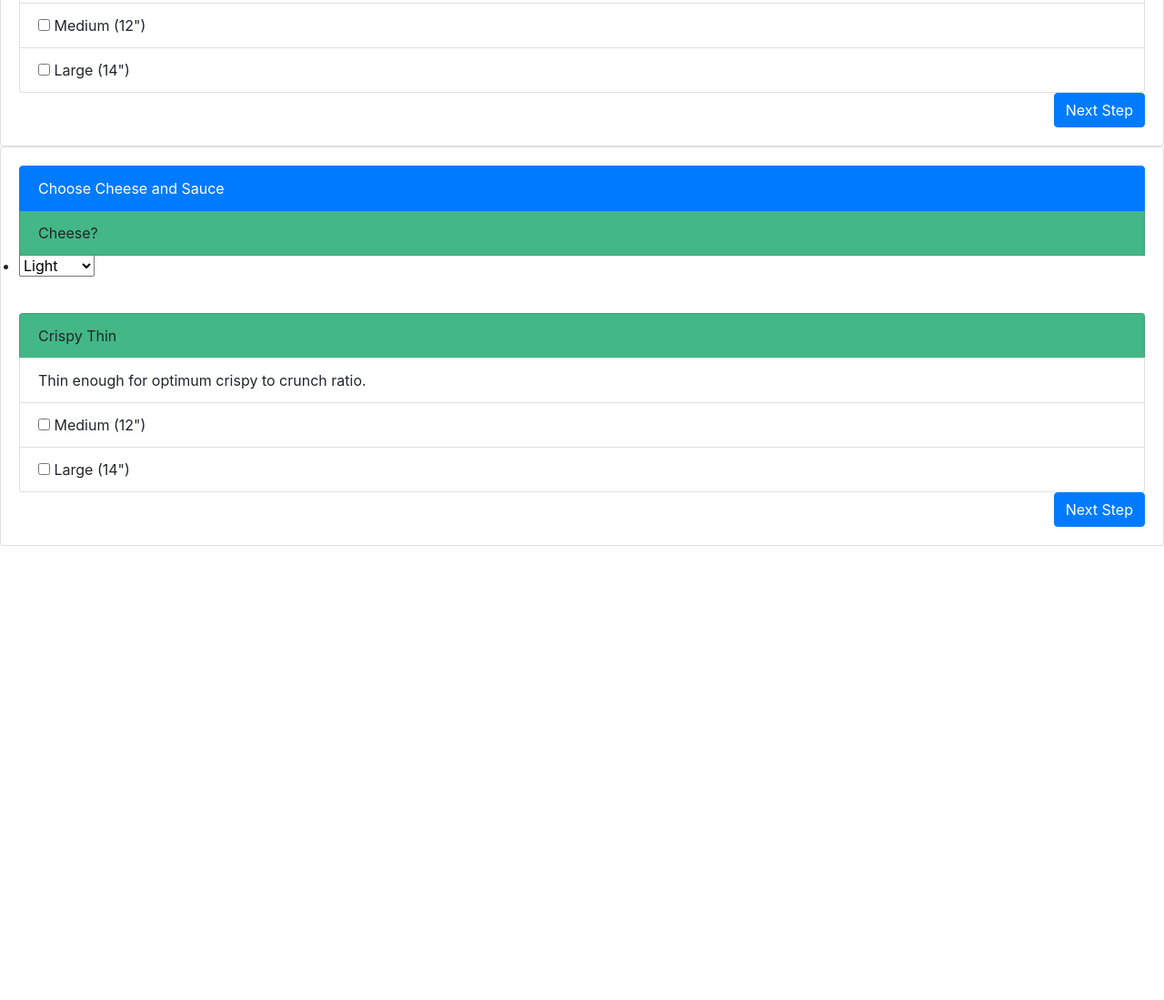
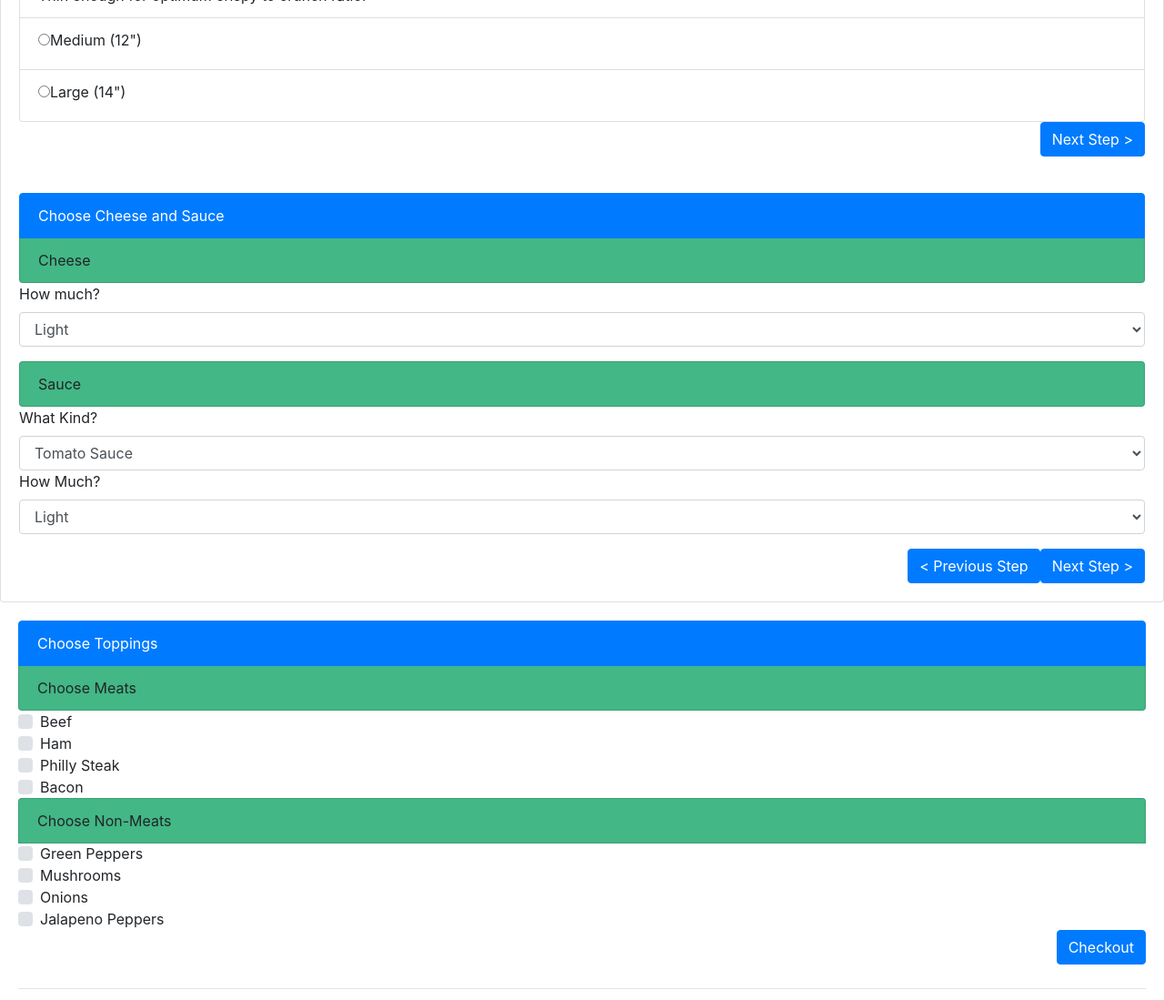
Before and after one commit to chaseohm/codeup-web-exercises, a plain HTML site: page order-pizza.html in a window 1280 px wide. Shown: the part 787-1886 px from the top of the page at 91% size. Before the commit the page ends 1387 px from the top, so only its background shows below. Drawn offline with nearby package versions, Linux system fonts and the light colour scheme.

Commit message:
finished pizza

```diff
--- a/order-pizza.html
+++ b/order-pizza.html
@@ -54,47 +54,117 @@
             <li class="list-group-item active">Choose Size and Crust</li>
             <li class="list-group-item crust">Hand Tossed</li>
             <li class="list-group-item">Garlic seasoned crust with a rich, buttery taste.</li>
-            <li class="list-group-item"><input type="checkbox"> Small (10")</li>
-            <li class="list-group-item"><input type="checkbox"> Medium (12")</li>
+            <li class="list-group-item"><input type="radio" id="small" name="crispy"><label for="small"> Small (10")</label></li>
+            <label class="list-group-item"><input type="radio" id="medium" name="crispy"><label for="medium"> Medium (12")</label></li>
         </ul>
     </div>
     <div class="card-body">
         <ul class="list-group">
             <li class="list-group-item crust">Crispy Thin</li>
             <li class="list-group-item">Thin enough for optimum crispy to crunch ratio.</li>
-            <li class="list-group-item"><input type="checkbox"> Medium (12")</li>
-            <li class="list-group-item"><input type="checkbox"> Large (14")</li>
+            <li class="list-group-item"><input type="radio" id="med" name="crispy"><label for="med"> Medium (12")</label></li>
+            <li class="list-group-item"><input type="radio" id="large" name="crispy"><label for="large"> Large (14")</label></li>
         </ul>
-        <button type="button" class="btn btn-primary">Next Step</button>
+        <div>
+            <button type="button" class="btn btn-primary">Next Step ></button>
         </div>
     </div>
 
-<div class="card">
     <div class="card-body">
-
         <ul class="list-group">
             <li class="list-group-item active">Choose Cheese and Sauce</li>
-            <li class="list-group-item crust">Cheese?</li>
-            <li><select name="How_much_cheese">
-                <option value="Light">Light</option>
-                <option value="Medium">Medium</option>
-                <option value="Heavy">Heavy</option>
-            </select>
+            <li class="list-group-item crust">Cheese</li>
             </li>
         </ul>
+        <form>
+            <div class="form-group">
+                <label for="exampleFormControlSelect1">How much?</label>
+                <select class="form-control" id="exampleFormControlSelect1">
+                    <option>Light</option>
+                    <option>Normal</option>
+                    <option>Extra</option>
+                    <option>Double</option>
+                </select>
+            </div>
+        </form>
+            <ul class="list-group">
 
-
+                <li class="list-group-item crust">Sauce</li>
+                </li>
+            </ul>
+            <form>
+                <div class="form-group">
+                    <label for="exampleFormControlSelect1">What Kind?</label>
+                    <select class="form-control" id="whatkind">
+                        <option>Tomato Sauce</option>
+                        <option>Marinara Sauce</option>
+                        <option>BBQ Sauce</option>
+                        <option>Alfredo Sauce</option>
+                    </select>
+                    <label for="exampleFormControlSelect1">How Much?</label>
+                    <select class="form-control" id="howmuch">
+                        <option>Light</option>
+                        <option>Normal</option>
+                        <option>Extra</option>
+                    </select>
+                </div>
+                <div>
+                    <button type="button" class="btn btn-primary">Next Step ></button>
+                    <button type="button" class="btn btn-primary">< Previous Step</button>
+                </div>
+            </form>
+    </div>
 </div>
 <div class="card-body">
     <ul class="list-group">
-            <li class="list-group-item crust">Crispy Thin</li>
-            <li class="list-group-item">Thin enough for optimum crispy to crunch ratio.</li>
-            <li class="list-group-item"><input type="checkbox"> Medium (12")</li>
-            <li class="list-group-item"><input type="checkbox"> Large (14")</li>
+        <li class="list-group-item active">Choose Toppings</li>
+        <li class="list-group-item crust">Choose Meats</li>
     </ul>
-        <button type="button" class="btn btn-primary">Next Step</button>
+    <div class="custom-control custom-checkbox">
+        <input type="checkbox" class="custom-control-input" id="Beef">
+        <label class="custom-control-label" for="Beef">Beef</label>
+    </div>
+    <div class="custom-control custom-checkbox">
+        <input type="checkbox" class="custom-control-input" id="Ham">
+        <label class="custom-control-label" for="Ham">Ham</label>
+    </div>
+    <div class="custom-control custom-checkbox">
+        <input type="checkbox" class="custom-control-input" id="PhillySteak">
+        <label class="custom-control-label" for="PhillySteak">Philly Steak</label>
+    </div>
+    <div class="custom-control custom-checkbox">
+        <input type="checkbox" class="custom-control-input" id="Bacon">
+        <label class="custom-control-label" for="Bacon">Bacon</label>
+    </div>
+
+
+<div>
+<div class="list-group-item crust">Choose Non-Meats</div>
+
+<div class="custom-control custom-checkbox">
+    <input type="checkbox" class="custom-control-input" id="Greenpeppers">
+    <label class="custom-control-label" for="Greenpeppers">Green Peppers</label>
+</div>
+<div class="custom-control custom-checkbox">
+    <input type="checkbox" class="custom-control-input" id="Mushrooms">
+    <label class="custom-control-label" for="Mushrooms">Mushrooms</label>
+</div>
+<div class="custom-control custom-checkbox">
+    <input type="checkbox" class="custom-control-input" id="Onions">
+    <label class="custom-control-label" for="Onions">Onions</label>
+</div>
+<div class="custom-control custom-checkbox">
+    <input type="checkbox" class="custom-control-input" id="Jalapenopeppers">
+    <label class="custom-control-label" for="Jalapenopeppers">Jalapeno Peppers</label>
 </div>
 </div>
-</form>
+    <div>
+        <button type="button" class="btn btn-primary">Checkout</button>
+    </div>
+    <br>
+    <br>
+    <hr>
+</div>
 </body>
+</div>
 </html>
```
Lines whose indentation alone changed are shown as unchanged.
